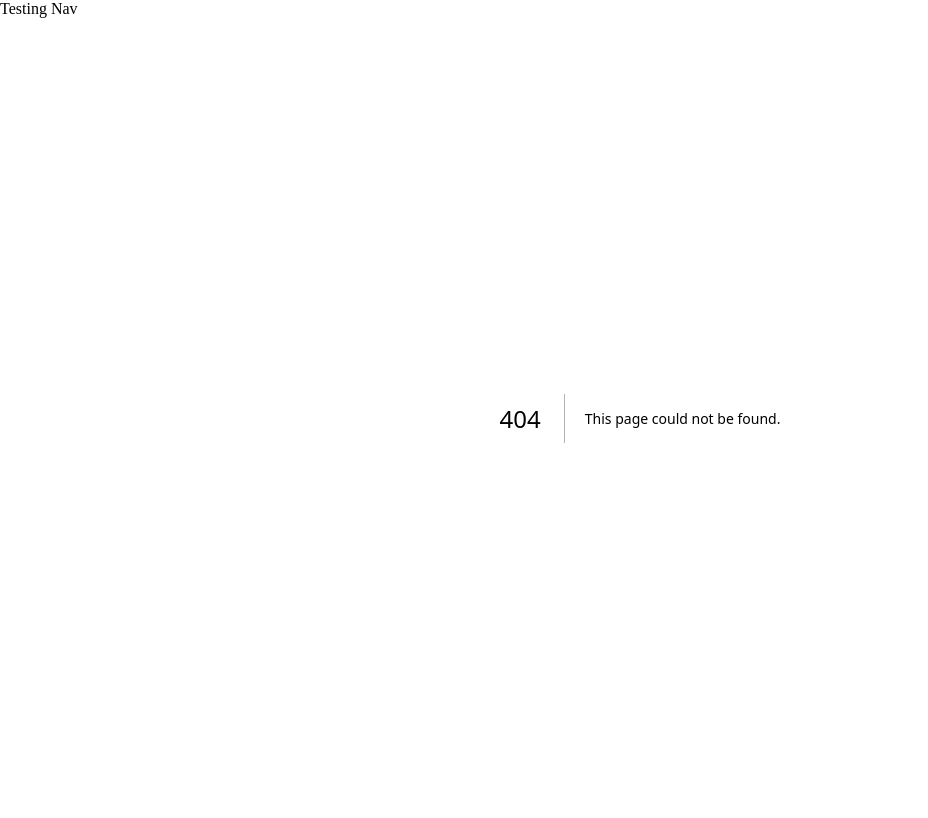
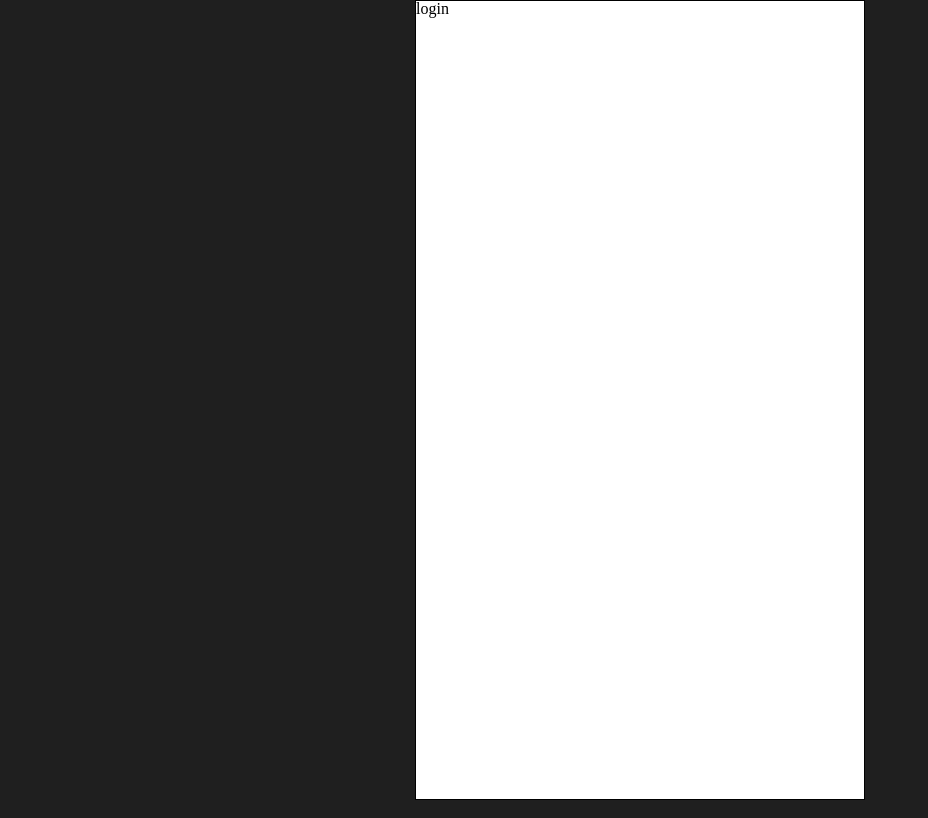
Before and after one commit to MayOwall/BookStack-FE, a Next.js app: page /login in a window 1280 px wide. Before the commit this address had no page. Shown: the whole page, without its empty margins (0-928 px from the left). Built offline with nearby package versions, Linux system fonts and the light colour scheme.

Commit message:
feat : app 기본 파일 설정

```diff
--- a/app/layout.tsx
+++ b/app/layout.tsx
@@ -1,18 +1,30 @@
-export const metadata = {
-  title: "Create Next App",
-  description: "Generated by create next app",
-};
+"use client";
+import "style/reset.css";
+import "style/global.css";
+import { usePathname, useRouter } from "next/navigation";
+import { useLayoutEffect } from "react";
 
 export default function RootLayout({
   children,
 }: {
   children: React.ReactNode;
 }) {
+  const pathname = usePathname();
+  const router = useRouter();
+
+  useLayoutEffect(() => {
+    const isLogged = !!localStorage.getItem("isLogged");
+    if (pathname === "/" || pathname === "/login") {
+      isLogged && router.push("/stack");
+    } else {
+      !isLogged && router.push("/");
+    }
+  }, []);
+
   return (
-    <html lang="en">
+    <html lang="ko">
       <body>
-        <nav>Testing Nav</nav>
-        {children}
+        <div>{children}</div>
       </body>
     </html>
   );
--- /dev/null
+++ b/app/login/page.tsx
@@ -0,0 +1,3 @@
+export default function LoginPage() {
+  return <main>login</main>;
+}
--- /dev/null
+++ b/app/stack/page.tsx
@@ -0,0 +1,3 @@
+export default function StackPage() {
+  return <div>stack</div>;
+}
--- /dev/null
+++ b/style/global.css
@@ -0,0 +1,14 @@
+body {
+  width: 100vw;
+  height: 100vh;
+  display: flex;
+  justify-content: center;
+  background-color: rgb(31, 31, 31);
+}
+body > div {
+  max-width: 450px;
+  width: 100%;
+  height: 100%;
+  border: 1px solid;
+  background-color: white;
+}
--- a/style/reset.css
+++ b/style/reset.css
@@ -91,6 +91,7 @@ video {
   font-size: 100%;
   font: inherit;
   vertical-align: baseline;
+  box-sizing: border-box;
 }
 /* HTML5 display-role reset for older browsers */
 article,
```
Also changed, not shown: app/page.tsx (+1 -7 lines).
